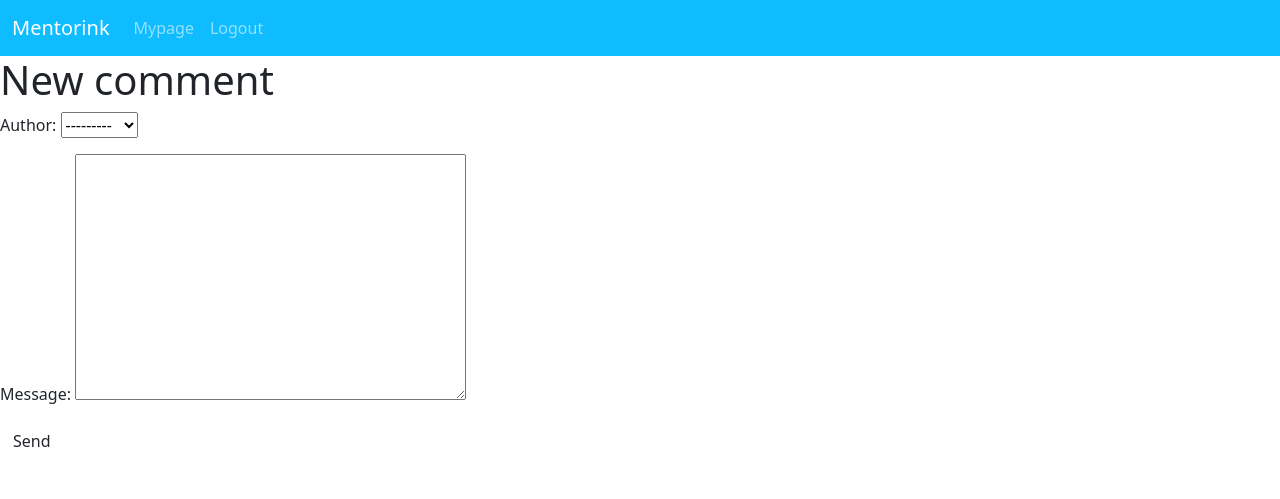
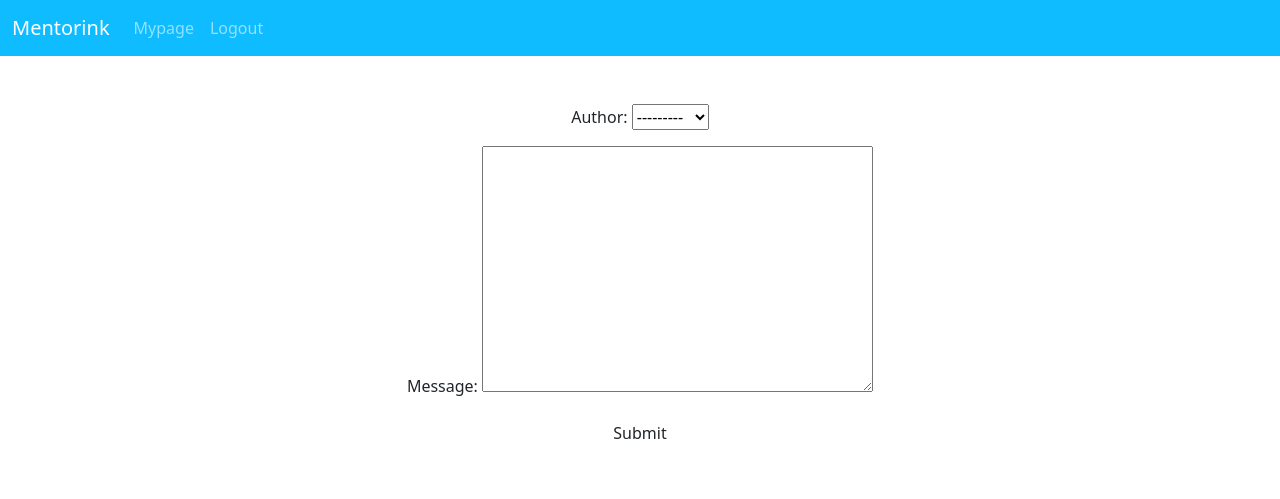
Before and after one commit to likelion-kookmin/mentorink, a Django app: template me_project/me_app/templates/add_comment_to_idea.html in a window 1280 px wide. Shown: the top 499 px of the page. Run offline with Django 3.2, Linux system fonts and the light colour scheme; the template is opened without the code that fills it: values that come from a table or form of the project are taken from there, others are empty; the visitor is signed in with stand-in values (Sample User, id 1); data comes from the database, SQL or seed files in the repository.

Commit message:
디자인 수정

```diff
--- a/me_project/me_app/templates/add_comment_to_idea.html
+++ b/me_project/me_app/templates/add_comment_to_idea.html
@@ -1,10 +1,23 @@
 {% extends 'base.html' %}
-
 {% block container %}
-    <h1>New comment</h1>
-    <form method="POST" class="idea-form" action="{% url 'add_comment_to_idea' idea_id %}">
-        {% csrf_token %}
-        {{ form.as_p }}
-        <button type="submit" class="save btn btn-default">Send</button>
-    </form>
+<!DOCTYPE html>
+<head>
+    <meta charset="UTF-8">
+    <meta http-equiv="X-UA-Compatible" content="IE=edge">
+    <meta name="viewport" content="width=device-width, initial-scale=1.0">
+    <title>New comment</title>
+</head>
+<body>
+     <br><br>
+    <div class="writing page" style="text-align: center;">
+        <form method="POST" class="idea-form" action="{% url 'add_comment_to_idea' idea_id %}">
+            {%csrf_token%}
+            {{ form.as_p }}
+            <input type="submit" class="save btn btn-default"></input>
+            <br><br><br>
+        </form>
+    </div>
+    </div>
+</body>
+</html>
 {% endblock %}
--- a/me_project/me_app/templates/detail.html
+++ b/me_project/me_app/templates/detail.html
@@ -27,8 +27,6 @@
 </head>
 
 <body>
-    <hr>
-
     <div class="list">
         <br>
         <b>
```
